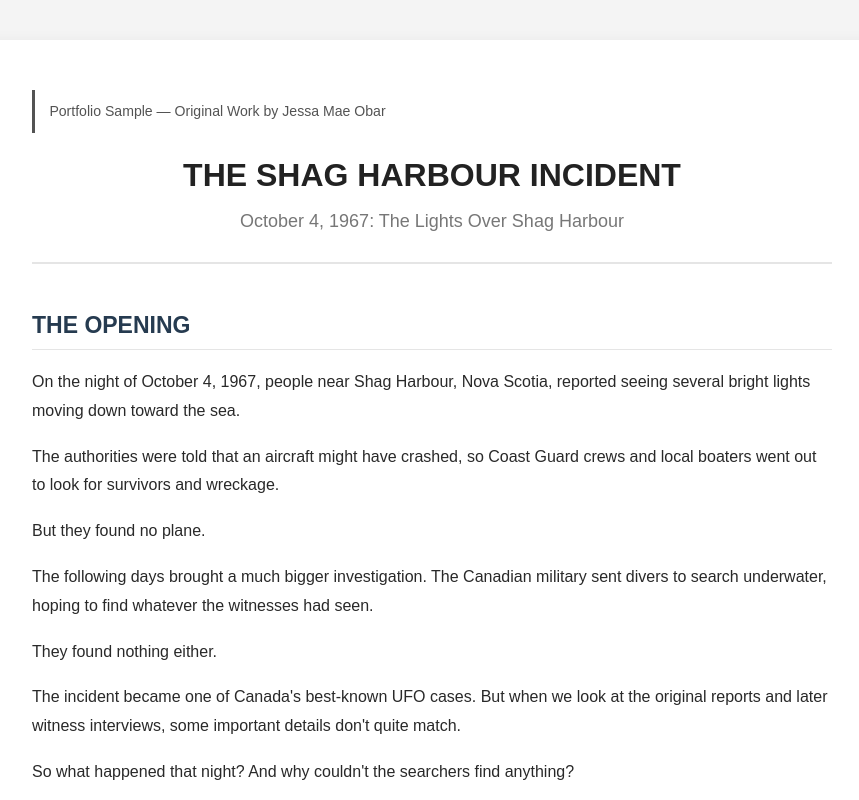
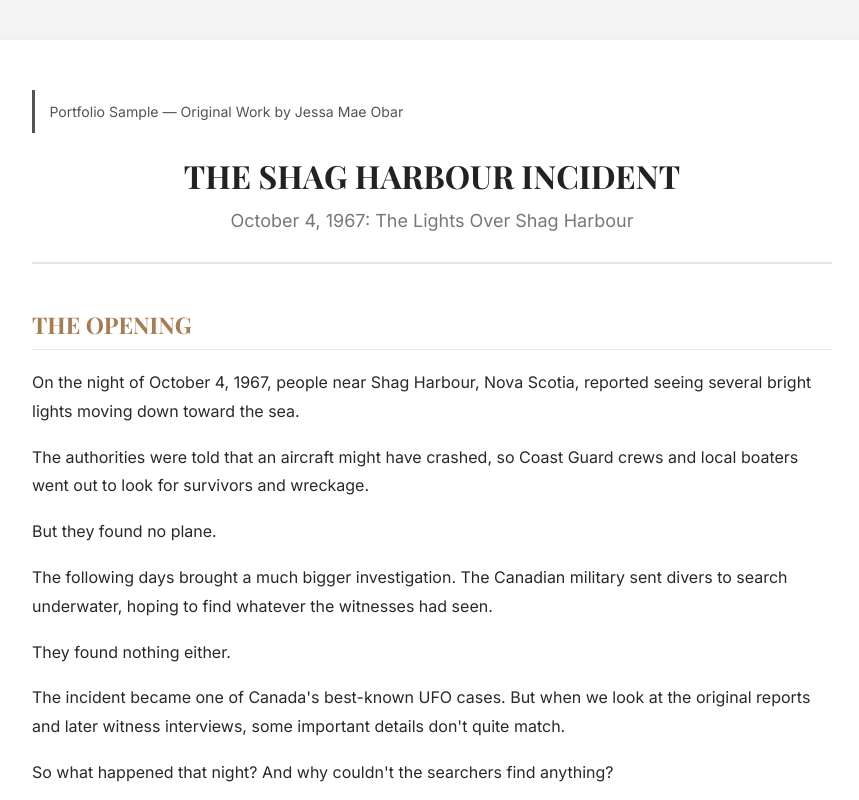
Before and after one commit to jessamaeobar/content-writer-portfolio, a plain HTML site: page shag-harbour.html in a window 1280 px wide. Shown: the top 800 px of the page, without its empty margins (208-1067 px from the left). Drawn offline with nearby package versions, Linux system fonts and the light colour scheme.

Commit message:
Update shag-harbour.html

```diff
--- a/shag-harbour.html
+++ b/shag-harbour.html
@@ -5,6 +5,10 @@
     <meta name="viewport" content="width=device-width, initial-scale=1.0">
 
     <title>The Shag Harbour Incident - October 4, 1967</title>
+
+    <link rel="preconnect" href="https://fonts.googleapis.com">
+<link rel="preconnect" href="https://fonts.gstatic.com" crossorigin>
+<link href="https://fonts.googleapis.com/css2?family=Inter:wght@400;500;600;700&family=Playfair+Display:wght@500;600;700&display=swap" rel="stylesheet">
 
     <style>
         * {
@@ -16,7 +20,7 @@
             padding: 40px 20px;
             background-color: #f4f4f4;
             color: #292929;
-            font-family: Arial, Helvetica, sans-serif;
+            font-family: "Inter", sans-serif;
             line-height: 1.8;
         }
 
@@ -39,6 +43,7 @@
         h1 {
     margin-bottom: 8px;
     color: #222;
+    font-family: "Playfair Display", serif;
     font-size: 32px;
     line-height: 1.3;
 }
@@ -53,12 +58,12 @@
     margin-top: 42px;
     margin-bottom: 18px;
     padding-bottom: 8px;
-            color: #263b50;
+    color: #A67C52;
+    font-family: "Playfair Display", serif;
     font-size: 23px;
     line-height: 1.4;
     border-bottom: 1px solid #e5e5e5;
 }
-
         p {
             margin: 0 0 17px;
             font-size: 16px;
```
Lines whose indentation alone changed are shown as unchanged.
